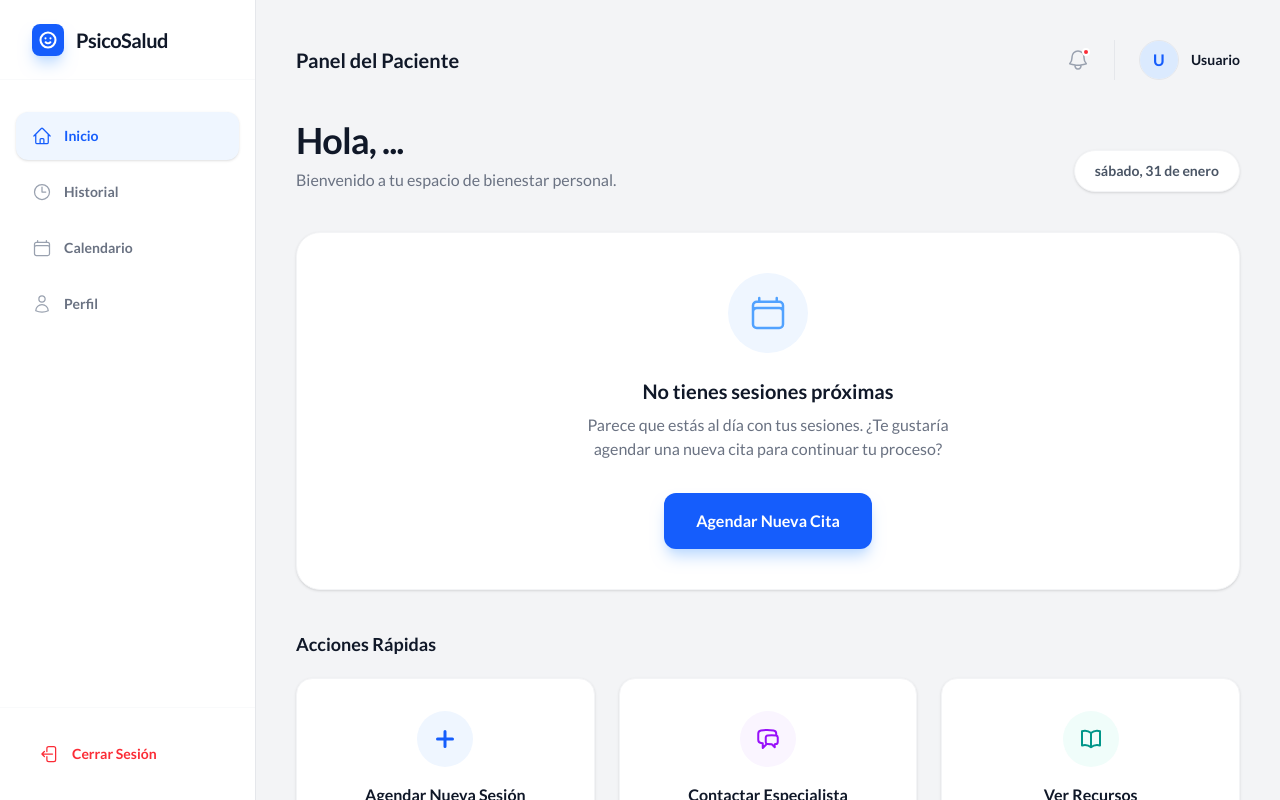
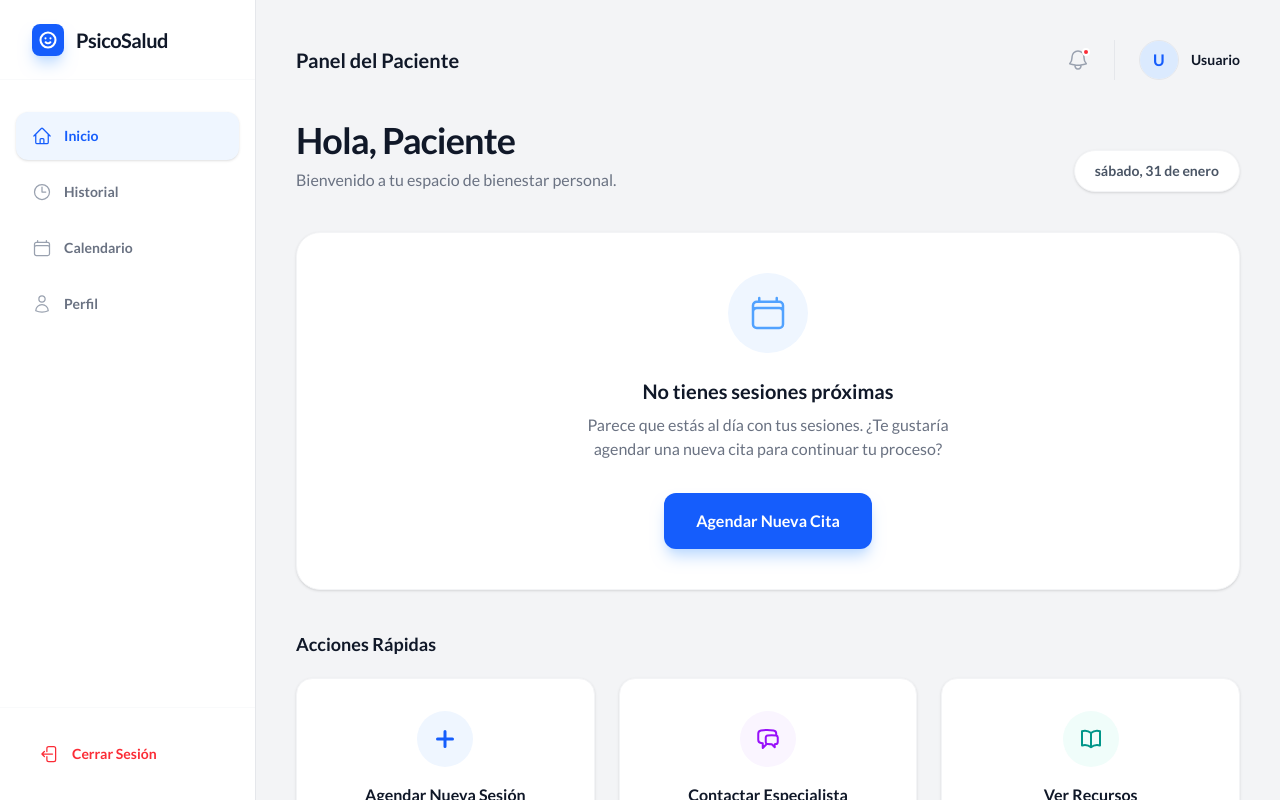
Before and after one commit to yeison-ruiz/psychology-portal, a Next.js app in the folder frontend/: page /portal in a window 1280 px wide. Built offline with nearby package versions, Linux system fonts and the light colour scheme; no server answers; a web font is replaced by a local one.

Commit message:
fix(portal): improve user greeting to handle titles in names

```diff
--- a/frontend/src/app/portal/page.tsx
+++ b/frontend/src/app/portal/page.tsx
@@ -137,7 +137,20 @@ export default function PortalDashboard() {
       <div className="flex flex-col md:flex-row md:items-end justify-between gap-4">
         <div>
           <h1 className="font-sans text-4xl font-extrabold text-gray-900 mb-2 tracking-tight">
-            Hola, {user?.user_metadata?.full_name?.split(" ")[0] || "..."}
+            Hola,{" "}
+            {(() => {
+              const name = user?.user_metadata?.full_name;
+              if (!name) return "Paciente";
+              const parts = name.split(" ");
+              // If first part is a title (Dr, Dra, etc), take the second part
+              if (
+                parts.length > 1 &&
+                /^(dr|dra|lic|ing|profa?)\.?$/i.test(parts[0])
+              ) {
+                return parts[1];
+              }
+              return parts[0];
+            })()}
           </h1>
           <p className="text-gray-500 font-medium">
             Bienvenido a tu espacio de bienestar personal.
```
